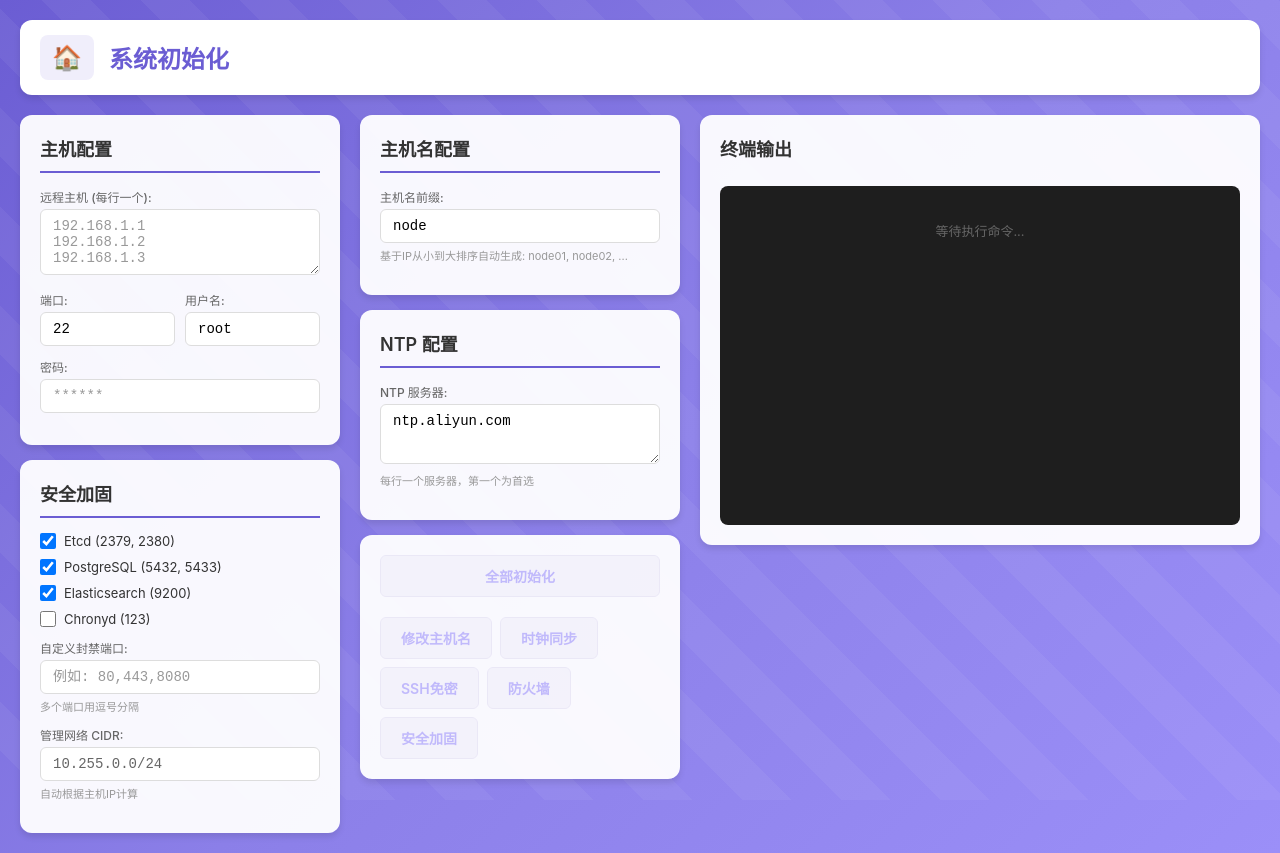
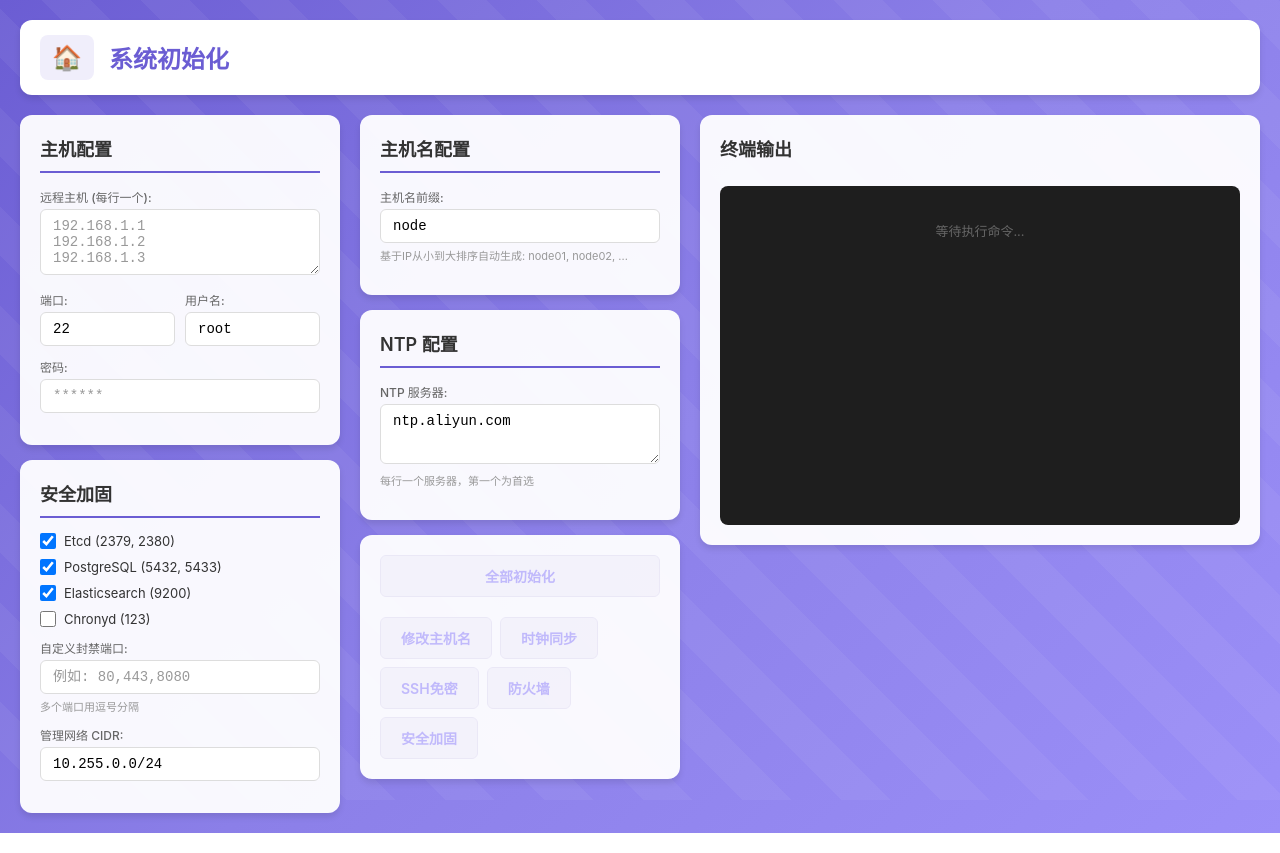
Before and after one commit to ruigang19289/tools, a Vue app in the folder frontend/: page /system/init in a window 1280 px wide. Built offline with nearby package versions, Linux system fonts and the light colour scheme.

Commit message:
回退：安全加固网段功能，恢复手动输入

```diff
--- a/frontend/src/apps/system/SystemInit.vue
+++ b/frontend/src/apps/system/SystemInit.vue
@@ -67,8 +67,7 @@
           </div>
           <div class="form-group">
             <label>管理网络 CIDR:</label>
-            <input type="text" :value="autoNetworkCidr" readonly class="readonly">
-            <small>自动根据主机IP计算</small>
+            <input type="text" v-model="config.managementCidr" placeholder="10.255.0.0/24">
           </div>
         </div>
       </div>
@@ -184,31 +183,12 @@ const hostnamePrefix = ref('node')
 // Config
 const config = reactive({
   ntpServers: 'ntp.aliyun.com',
+  managementCidr: '10.255.0.0/24',
   hardenEtcd: true,
   hardenPostgresql: true,
   hardenElasticsearch: true,
   hardenChronyd: false,
   blockPorts: ''
-})
-
-// Auto calculate network CIDR based on hosts
-const autoNetworkCidr = computed(() => {
-  const hosts = getValidHosts()
-  if (!hosts.length) return '10.255.0.0/24'
-
-  const subnets = {}
-  hosts.forEach(h => {
-    const parts = h.ip.split('.')
-    if (parts.length === 4) {
-      const subnet = `${parts[0]}.${parts[1]}.${parts[2]}.0/24`
-      subnets[subnet] = (subnets[subnet] || 0) + 1
-    }
-  })
-
-  if (Object.keys(subnets).length > 0) {
-    return Object.keys(subnets).reduce((a, b) => subnets[a] > subnets[b] ? a : b)
-  }
-  return '10.255.0.0/24'
 })
 
 // State
@@ -279,7 +259,7 @@ const executeFullInit = async () => {
   await runTask('全部初始化', '/full-init', {
     hostname_prefix: hostnamePrefix.value,
     ntp_servers: config.ntpServers,
-    management_cidr: autoNetworkCidr.value,
+    management_cidr: config.managementCidr,
     harden_etcd: config.hardenEtcd,
     harden_postgresql: config.hardenPostgresql,
     harden_elasticsearch: config.hardenElasticsearch
@@ -312,7 +292,7 @@ const configureFirewall = async () => {
 }
 
 const applySecurityHardening = async () => {
-  if (!autoNetworkCidr.value) {
+  if (!config.managementCidr) {
     showNotification('请输入管理网络 CIDR', 'error')
     return
   }
@@ -322,34 +302,34 @@ const applySecurityHardening = async () => {
   const iptablesCommands = [] // 收集所有 iptables 命令
 
   addLog('===== 安全加固 iptables 命令 =====', 'info')
-  addLog(`管理网络 CIDR: ${autoNetworkCidr.value}`, 'info')
+  addLog(`管理网络 CIDR: ${config.managementCidr}`, 'info')
   addLog('', 'info')
 
   // Etcd 端口
   if (config.hardenEtcd) {
     addLog('# ===== Etcd (2379-2380) =====', 'info')
-    generateIptablesCommands(autoNetworkCidr.value, [2379, 2380], 'tcp', iptablesCommands)
+    generateIptablesCommands(config.managementCidr, [2379, 2380], 'tcp', iptablesCommands)
     addLog('', 'info')
   }
 
   // PostgreSQL 端口
   if (config.hardenPostgresql) {
     addLog('# ===== PostgreSQL (5432-5433) =====', 'info')
-    generateIptablesCommands(autoNetworkCidr.value, [5432, 5433], 'tcp', iptablesCommands)
+    generateIptablesCommands(config.managementCidr, [5432, 5433], 'tcp', iptablesCommands)
     addLog('', 'info')
   }
 
   // Elasticsearch 端口
   if (config.hardenElasticsearch) {
     addLog('# ===== Elasticsearch (9200-9300) =====', 'info')
-    generateIptablesCommands(autoNetworkCidr.value, [9200, 9300], 'tcp', iptablesCommands)
+    generateIptablesCommands(config.managementCidr, [9200, 9300], 'tcp', iptablesCommands)
     addLog('', 'info')
   }
 
   // Chronyd 端口
   if (config.hardenChronyd) {
     addLog('# ===== Chronyd (123) - UDP =====', 'info')
-    generateIptablesCommands(autoNetworkCidr.value, [123], 'udp', iptablesCommands)
+    generateIptablesCommands(config.managementCidr, [123], 'udp', iptablesCommands)
     const conntrackCmd = 'iptables -I INPUT -m conntrack --ctstate ESTABLISHED,RELATED -j ACCEPT'
     addLog(conntrackCmd, 'success')
     iptablesCommands.push(conntrackCmd)
@@ -361,7 +341,7 @@ const applySecurityHardening = async () => {
     const ports = config.blockPorts.split(',').map(p => parseInt(p.trim())).filter(p => !isNaN(p))
     if (ports.length > 0) {
       addLog(`# ===== 自定义封禁端口 (${config.blockPorts}) =====`, 'info')
-      generateIptablesCommands(autoNetworkCidr.value, ports, 'tcp', iptablesCommands)
+      generateIptablesCommands(config.managementCidr, ports, 'tcp', iptablesCommands)
       addLog('', 'info')
     }
   }
@@ -385,7 +365,7 @@ const applySecurityHardening = async () => {
       headers: { 'Content-Type': 'application/json' },
       body: JSON.stringify({
         hosts: validHosts,
-        management_cidr: autoNetworkCidr.value,
+        management_cidr: config.managementCidr,
         harden_etcd: config.hardenEtcd,
         harden_postgresql: config.hardenPostgresql,
         harden_elasticsearch: config.hardenElasticsearch,
@@ -514,12 +494,6 @@ const runTask = async (taskName, endpoint, extraData, customHosts = null) => {
 </script>
 
 <style scoped>
-.init-page .readonly {
-  background-color:f5f5 #f5;
-  color: #666;
-  cursor: not-allowed;
-}
-
 .init-page {
   min-height: 100vh;
   padding: 20px;
```
Also changed, not shown: 1 other file (tests, documents, lock files or other folders).
